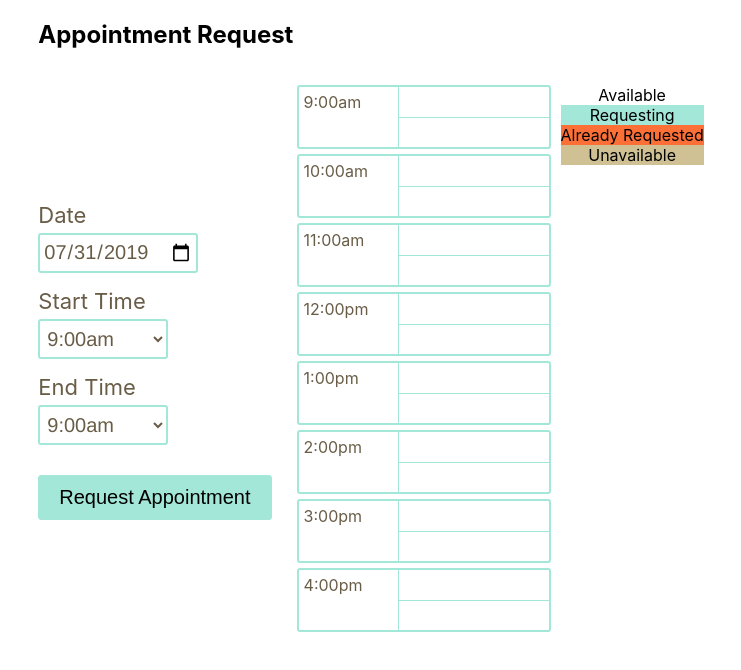
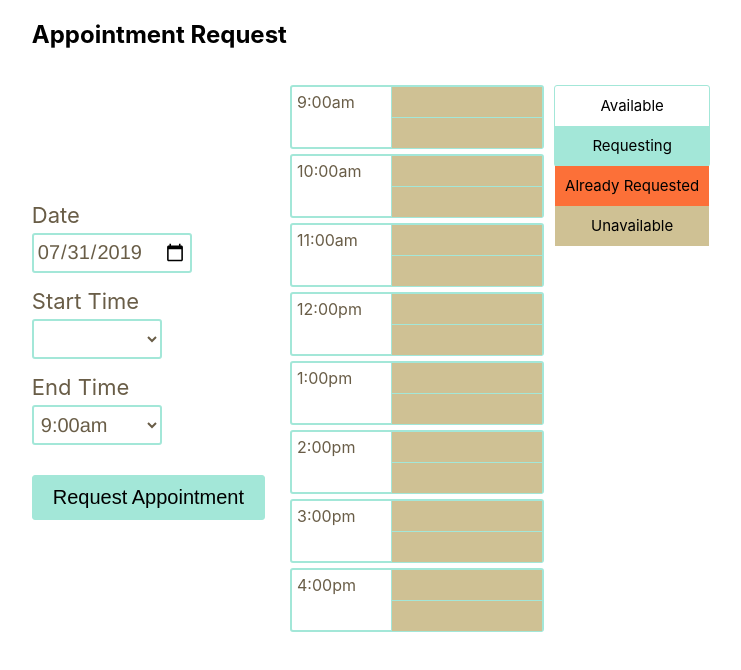
Before and after one commit to marvinsjsu/well-calendar, a React app: page / in a window 1280 px wide. Shown: the whole page, without its empty margins (269-1010 px from the left). Built offline with nearby package versions, Linux system fonts and the light colour scheme.

Commit message:
add helper function to get start time options

```diff
--- a/app/components/DayView.js
+++ b/app/components/DayView.js
@@ -1,29 +1,31 @@
 import React from 'react';
 import PropTypes from 'prop-types';
 
-import { convertToHours, toFriendlyHours, getHours, getIncrements } from '../utils/helpers';
+import { toFriendlyHours, getHours, getIncrements, isAfterNow } from '../utils/helpers';
 import {
   APPOINTMENT_INCREMENTS,
   FIRST_HOUR,
   LAST_HOUR,
   TOTAL_HOURS_IN_A_DAY,
-  MINUTES_IN_AN_HOUR
+  MINUTES_IN_AN_HOUR,
+  REQUEST_STATUS
 } from '../utils/constants';
 
 
-function TimeBlocks ({ hour, block, onClick, timeBlocks }) {
+function TimeBlocks ({ hour, block, onClick, timeBlocks, appDay }) {
   const time = toFriendlyHours(hour, block * APPOINTMENT_INCREMENTS);
+  const status = !isAfterNow(time, appDay) ? REQUEST_STATUS.UNAVAILABLE : timeBlocks[time];
 
   return (
     <li
       key={time}
-      className={`time-interval--minute ${timeBlocks[time]}`}
+      className={`time-interval--minute ${status}`}
       onClick={() => onClick(time)}
     />
   );
 }
 
-function DayView ({ timeBlocks, handleTimeBlockClick }) {
+function DayView ({ timeBlocks, handleTimeBlockClick, appDay }) {
   const hours = getHours();
   const minutes = getIncrements();
 
@@ -34,7 +36,7 @@ function DayView ({ timeBlocks, handleTimeBlockClick }) {
           {hours.map((hour) => (
             <li key={hour} className='row space-between time-block'>
               <div className='time-display'>
-                {convertToHours(hour)}
+                {toFriendlyHours(hour, 0)}
               </div>
               <div className='column time-interval'>
                 <ul>
@@ -44,6 +46,7 @@ function DayView ({ timeBlocks, handleTimeBlockClick }) {
                       hour={hour}
                       block={val}
                       timeBlocks={timeBlocks}
+                      appDay={appDay}
                       onClick={handleTimeBlockClick}
                     />
                   ))}
@@ -53,7 +56,7 @@ function DayView ({ timeBlocks, handleTimeBlockClick }) {
           ))}
         </ul>
       </div>
-      <ul>
+      <ul className='legend'>
         <li className='available text-center'>Available</li>
         <li className='requesting text-center'>Requesting</li>
         <li className='submitted text-center'>Already Requested</li>
--- a/app/components/RequestForm.js
+++ b/app/components/RequestForm.js
@@ -4,7 +4,7 @@ import moment from 'moment';
 
 import DayView from './DayView';
 import withAppointments from './withAppointments';
-import { createAppointmentID, createTimeBlocks } from '../utils/helpers';
+import { createAppointmentID, createTimeBlocks, getStartTimeOptions } from '../utils/helpers';
 import { REQUEST_STATUS } from '../utils/constants';
 
 class RequestForm extends React.Component {
@@ -25,10 +25,6 @@ class RequestForm extends React.Component {
     const earliestTime = now.format('HH:mm');
     const timeBlocks = appointments[earliestDate] || createTimeBlocks();
 
-    // get timeBlocks
-    // get appointments
-    // merge the two so we show reserved timeBlocks
-
     this.setState({
       appDate: earliestDate,
       earliestDate,
@@ -36,13 +32,6 @@ class RequestForm extends React.Component {
       timeBlocks
     }, () => console.log(this.state));
   }
-
-  // componentWillUpdate () {
-  //   const { appointments } = this.props;
-  //   const { appDate } = this.props;
-  //   const timeBlocks = appointments[appDate] || createTimeBlocks();
-  //   this.setState({ timeBlocks });
-  // }
 
   handleSubmit = (e) => {
     e.preventDefault();
@@ -85,8 +74,6 @@ class RequestForm extends React.Component {
 
     newTimeBlocks[e.target.value] = REQUEST_STATUS.REQUESTING;
     addAppointment({ appDate, newTimeBlocks });
-
-console.log('key', key);
 
     this.setState({
       [key]: e.target.value,
@@ -167,9 +154,7 @@ console.log('key', key);
                   value={startTime}
                   onChange={(e) => this.handleChangeTime('startTime', e)}
                 >
-                  {timeBlocks && Object.entries(timeBlocks).filter(([block, flag]) => (
-                      flag !== 'submitted'
-                    )).map(([block, flag], idx) => (
+                  {timeBlocks && getStartTimeOptions(timeBlocks, appDate).map(([block, flag], idx) => (
                     <option key={block} value={block}>{block}</option>
                   ))}
                 </select>
@@ -205,6 +190,7 @@ console.log('key', key);
             </div>
             <div className='row margin-left-med'>
               <DayView
+                appDay={appDate}
                 timeBlocks={timeBlocks}
                 handleTimeBlockClick={this.handleTimeBlockClick}
               />
--- a/app/index.css
+++ b/app/index.css
@@ -44,6 +44,23 @@ select {
   color: #695d47;
   padding: 3px;
   background: transparent;
+}
+
+/* lists */
+ul.legend {
+  height: 80px;
+  border: 1px solid #a3e7d8;
+  border-radius: 3px;
+}
+
+ul.legend li {
+  height: 20px;
+  padding: 10px;
+  font-size: 15px;
+}
+
+ul.legend li:hover {
+  cursor: default;
 }
 
 .text-center {
--- a/app/utils/helpers.js
+++ b/app/utils/helpers.js
@@ -8,14 +8,6 @@ import {
   REQUEST_STATUS
 } from './constants';
 
-export function createAppointmentID (date, startTime, endTime) {
-  return `${date}::${startTime}::${endTime}`;
-}
-
-export function allAvailableTimes (dayAppointments, increments) {
-  const hours = [...Array(24).keys()];
-  const minutes = [15, 30, 45];
-}
 
 function hasOverlap (newApp, currApps) {
   const overlaps = currApps.filter();
@@ -25,36 +17,17 @@ function overlapping (appA, appB) {
   console.log();
 }
 
-export function convertToHours (hour) {
-  if (hour === 0) {
-    return `12:00am`;
-  }
+export function isAfterNow(timeBlockA, day) {
 
-  if (hour === 12) {
-    return `12:00pm`;
-  }
+  const timeA = moment(`${day} ${timeBlockA}`, 'YYYY-MM-DD h:mma');
+  const timeNow = moment();
 
-  if (hour > 12) {
-    return `${hour % 12}:00pm`;
-  }
 
-  return `${hour}:00am`
+  return timeA.isAfter(timeNow);
 }
 
-
 export function toFriendlyHours (hour, minutes) {
-  let meridium = hour < 12 ? 'am' : 'pm';
-  minutes = minutes === 0 ? '00' : minutes;
-
-  if (hour === 0) {
-    return `12:${minutes}${meridium}`;
-  }
-
-  if (hour > 12) {
-    return `${hour % 12}:${minutes}${meridium}`;
-  }
-
-  return `${hour}:${minutes}${meridium}`;
+  return moment(`${hour}:${minutes}`, 'HH:mm').format('h:mma');
 }
 
 export function createTimeBlocks () {
@@ -81,3 +54,9 @@ export function getHours () {
 export function getIncrements () {
   return [...Array(MINUTES_IN_AN_HOUR/APPOINTMENT_INCREMENTS).keys()];
 }
+
+export function getStartTimeOptions (timeBlocks, day) {
+  return Object.entries(timeBlocks).filter(([block, status]) => (
+      status === REQUEST_STATUS.AVAILABLE && isAfterNow(block, day)
+    ));
+}
```
